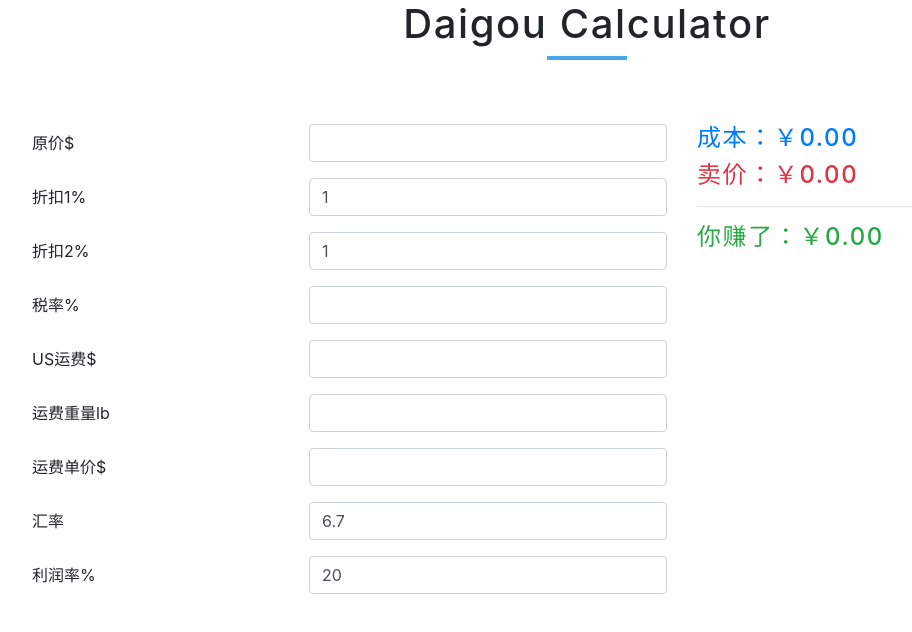
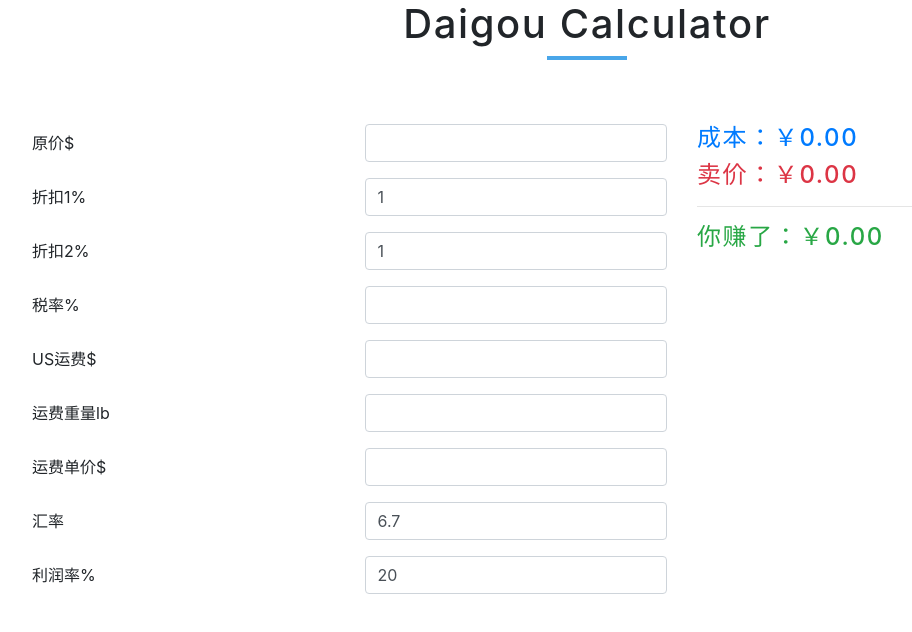
Before and after one commit to wuyu621/01-calculator, a React (Create React App) app: page / in a window 1280 px wide. Shown: the top 632 px of the page, without its empty margins (53-965 px from the left). Built offline with nearby package versions, Linux system fonts and the light colour scheme.

Commit message:
column size changed

```diff
--- a/src/App.js
+++ b/src/App.js
@@ -32,8 +32,8 @@ function App() {
         <div className="row">
           <div className="col-7">
             <div className="form-group row">
-              <label className="col-5 col-form-label">原价$</label>
-              <div className="col-7">
+              <label className="col-6 col-form-label">原价$</label>
+              <div className="col-6">
                 <input
                   type="number"
                   className="form-control"
@@ -45,8 +45,8 @@ function App() {
               </div>
             </div>
             <div className="form-group row">
-              <label className="col-5 col-form-label">折扣1%</label>
-              <div className="col-7">
+              <label className="col-6 col-form-label">折扣1%</label>
+              <div className="col-6">
                 <input
                   type="number"
                   className="form-control"
@@ -59,8 +59,8 @@ function App() {
               </div>
             </div>
             <div className="form-group row">
-              <label className="col-5 col-form-label">折扣2%</label>
-              <div className="col-7">
+              <label className="col-6 col-form-label">折扣2%</label>
+              <div className="col-6">
                 <input
                   type="number"
                   className="form-control"
@@ -73,8 +73,8 @@ function App() {
               </div>
             </div>
             <div className="form-group row">
-              <label className="col-5 col-form-label">税率%</label>
-              <div className="col-7">
+              <label className="col-6 col-form-label">税率%</label>
+              <div className="col-6">
                 <input
                   type="number"
                   className="form-control"
@@ -86,8 +86,8 @@ function App() {
               </div>
             </div>
             <div className="form-group row">
-              <label className="col-5 col-form-label">US运费$</label>
-              <div className="col-7">
+              <label className="col-6 col-form-label">US运费$</label>
+              <div className="col-6">
                 <input
                   type="number"
                   className="form-control"
@@ -99,8 +99,8 @@ function App() {
               </div>
             </div>
             <div className="form-group row">
-              <label className="col-5 col-form-label">运费重量lb</label>
-              <div className="col-7">
+              <label className="col-6 col-form-label">运费重量lb</label>
+              <div className="col-6">
                 <input
                   type="number"
                   className="form-control"
@@ -112,8 +112,8 @@ function App() {
               </div>
             </div>
             <div className="form-group row">
-              <label className="col-5 col-form-label">运费单价$</label>
-              <div className="col-7">
+              <label className="col-6 col-form-label">运费单价$</label>
+              <div className="col-6">
                 <input
                   type="number"
                   className="form-control"
@@ -125,8 +125,8 @@ function App() {
               </div>
             </div>
             <div className="form-group row">
-              <label className="col-5 col-form-label">汇率</label>
-              <div className="col-7">
+              <label className="col-6 col-form-label">汇率</label>
+              <div className="col-6">
                 <input
                   type="number"
                   className="form-control"
@@ -139,8 +139,8 @@ function App() {
               </div>
             </div>
             <div className="form-group row">
-              <label className="col-5 col-form-label">利润率%</label>
-              <div className="col-7">
+              <label className="col-6 col-form-label">利润率%</label>
+              <div className="col-6">
                 <input
                   type="number"
                   className="form-control"
```
